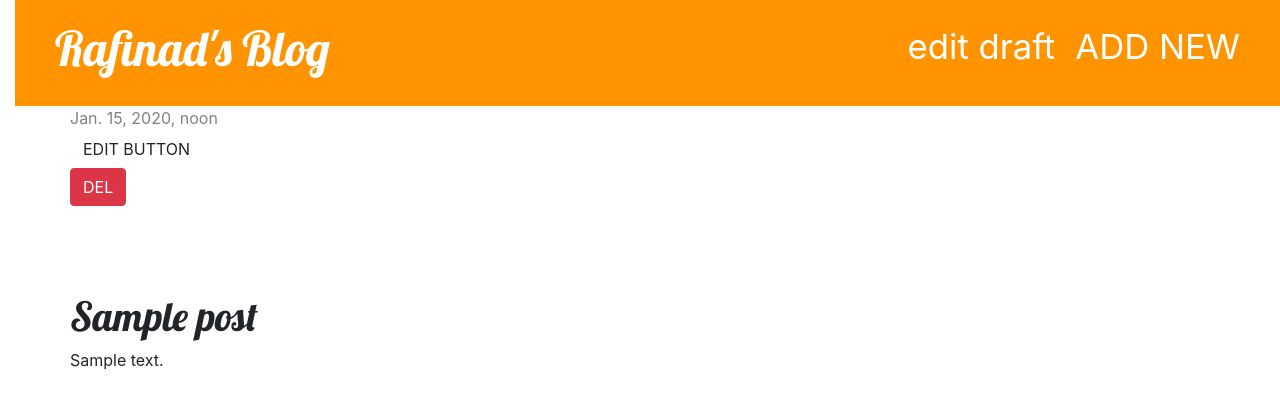
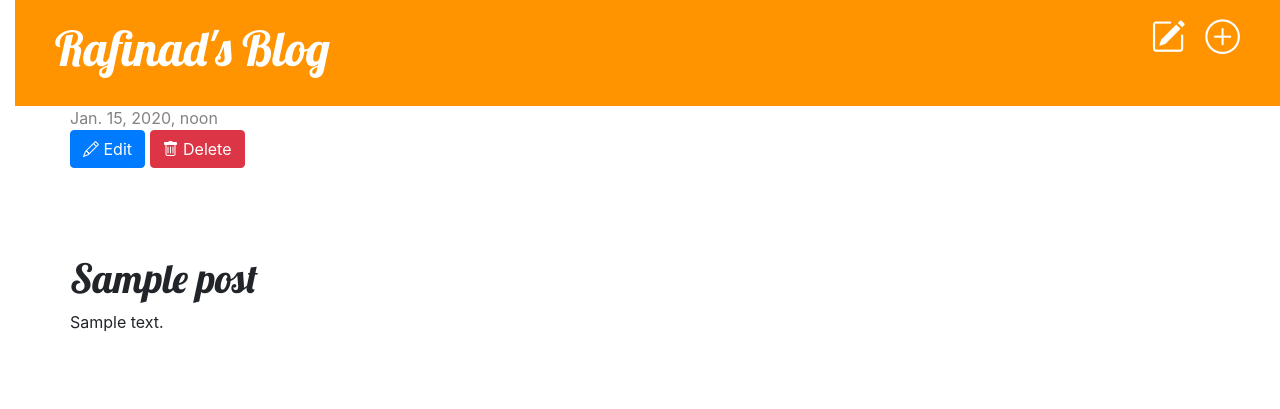
Before and after one commit to RafinadR/Blog_Django, a Django app: page /post/1/ in a window 1280 px wide. Shown: the top 409 px of the page. Run offline with Django 5.2, Linux system fonts and the light colour scheme; a user stored in the database is signed in; tables that the repository leaves empty hold one stand-in row (values such as "Sample post").

Commit message:
Update publish/edit/delete buttons

```diff
--- a/mysite/blog/templates/blog/base.html
+++ b/mysite/blog/templates/blog/base.html
@@ -3,14 +3,18 @@
     <head>
         <title>Rafinad's blog</title>
         <link rel="stylesheet" href="https://cdn.jsdelivr.net/npm/bootstrap@4.6.2/dist/css/bootstrap.min.css">
+        <link rel="stylesheet" href="https://cdnjs.cloudflare.com/ajax/libs/bootstrap-icons/1.5.0/font/bootstrap-icons.min.css">
         <link href="https://fonts.googleapis.com/css?family=Lobster&subset=latin,latin-ext" rel="stylesheet" type="text/css">
         <link rel="stylesheet" href="{% static 'css/blog.css' %}">
     </head>
     <body>
         <div class="page-header">
             {% if user.is_authenticated %}
-                <a href="{% url 'post_new' %}" class="top-menu"><span class="glyphicon glyphicon-plus">ADD NEW</span></a>
-                <a href="{% url 'post_draft_list' %}" class="top-menu"><span class="glyphicon glyphicon-edit">edit draft</span></a>
+                <!-- <a href="{% url 'post_new' %}" class="top-menu"><span class="glyphicon glyphicon-plus">ADD NEW</span></a>
+                <a href="{% url 'post_draft_list' %}" class="top-menu"><span class="glyphicon glyphicon-edit">edit draft</span></a> -->
+                <a href="{% url 'post_new' %}" class="top-menu"><i class="bi bi-plus-circle"></i></a>
+                <a href="{% url 'post_draft_list' %}" class="top-menu"><i class="bi bi-pencil-square"></i></a>
+
             {% endif %}
             <h1><a href="/">Rafinad's Blog</a></h1>
         </div>
--- a/mysite/blog/templates/blog/post_detail.html
+++ b/mysite/blog/templates/blog/post_detail.html
@@ -7,15 +7,19 @@
                 {{ post.published_date }}
             </div>
         {% else %}
-            <form method="POST" action="{% url 'post_publish' pk=post.pk %}" class="post-form">{% csrf_token %}
-                <button type="submit" class="post btn btn-info" name="publish">Publish</button>
+            <form method="POST" action="{% url 'post_publish' pk=post.pk %}" class="post-form d-inline-block mt-2">{% csrf_token %}
+                <button type="submit" class="post btn btn-info" name="publish">
+                    <i class="bi bi-cloud-upload"></i> Publish
+                </button>
             </form>
         {% endif %}
         {% if user.is_authenticated %}
-            <a class="btn btn-default" href="{% url 'post_edit' pk=post.pk %}"><span class="glyphicon glyphicon-pencil">EDIT BUTTON</span></a>
-            <form method="POST" action="{% url 'post_remove' pk=post.pk %}" class="post-form">{% csrf_token %}
+            <a class="post btn btn-primary" href="{% url 'post_edit' pk=post.pk %}">
+                    <i class="bi bi-pencil"></i> Edit
+            </a>
+            <form method="POST" action="{% url 'post_remove' pk=post.pk %}" class="post-form d-inline-block">{% csrf_token %}
                 <button type="submit" class="post btn btn-danger" name="delete">
-                    <span class="glyphicon glyphicon-remove">DEL</span>
+                    <i class="bi bi-trash"></i> Delete
                 </button>
             </form>
         {% endif %}
```
